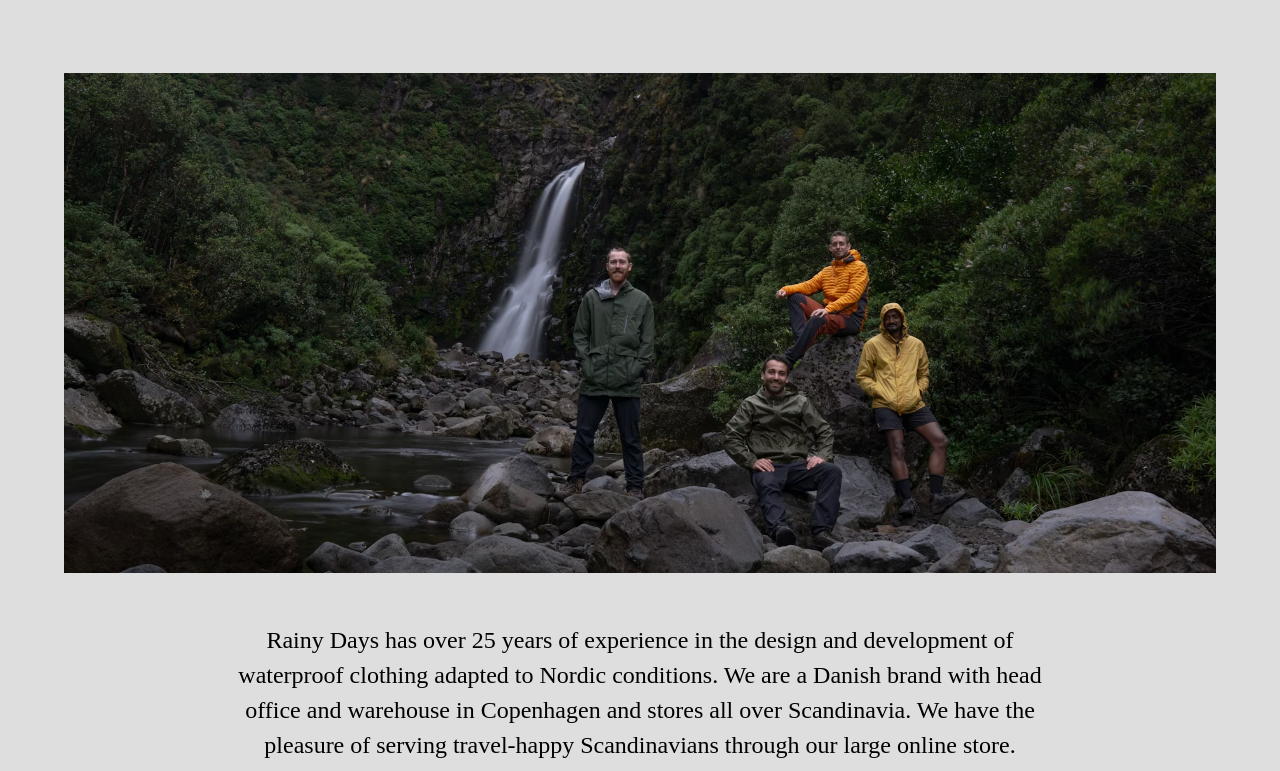
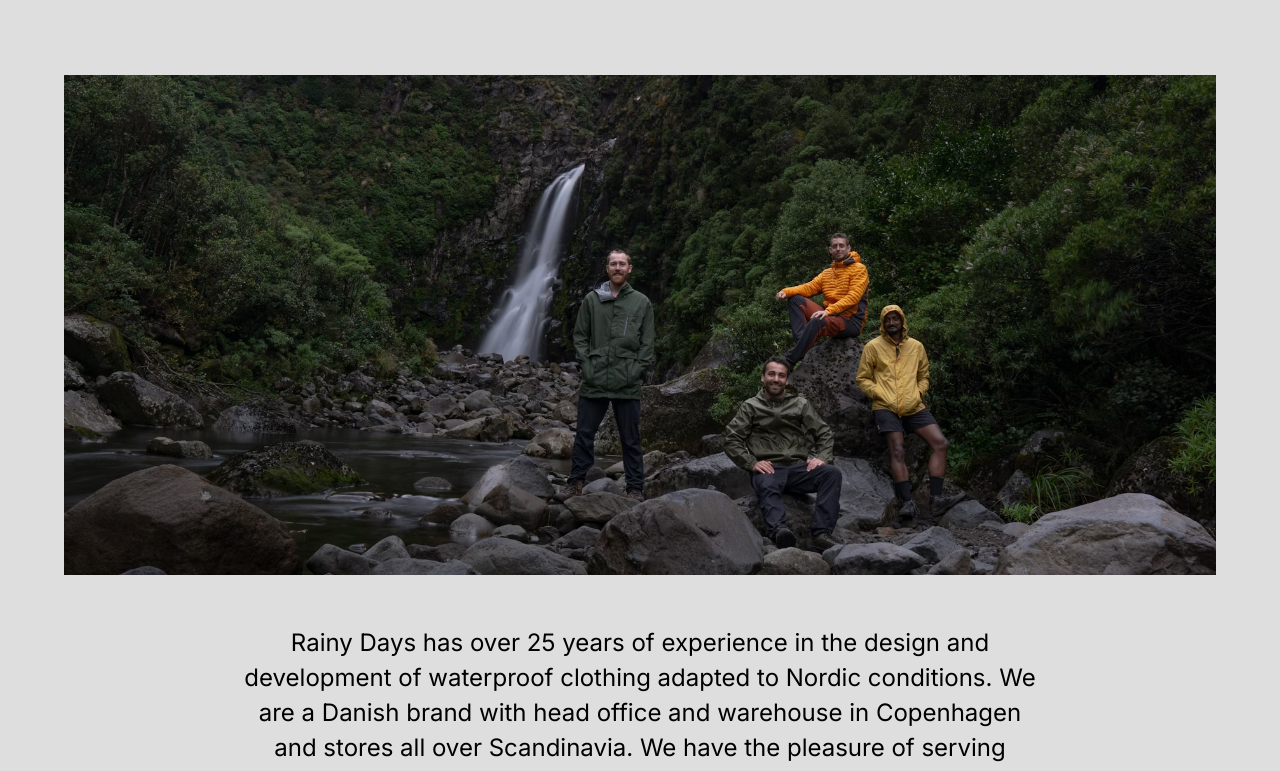
Before and after one commit to sfilips94/HTML-CSS-CA, a plain HTML site: page about.html in a window 1280 px wide. Shown: the part 212-983 px from the top of the page. Drawn offline with Linux system fonts and the light colour scheme.

Commit message:
Loaded fonts

```diff
--- a/about.html
+++ b/about.html
@@ -6,6 +6,9 @@
         <title>Rainy Days About Us</title>
         <meta name="description" content="Info about Rainy Days rain jackets." />
         <link href="styles.css" rel="stylesheet">
+        <link rel="preconnect" href="https://fonts.googleapis.com">
+        <link rel="preconnect" href="https://fonts.gstatic.com" crossorigin>
+        <link href="https://fonts.googleapis.com/css2?family=Inter:wght@100..900&display=swap" rel="stylesheet">
     </head>
     <body>
         <header>
--- a/styles.css
+++ b/styles.css
@@ -12,6 +12,7 @@ main {
 body {
     margin: 0;
     padding: 0;
+    font-family: inter, Arial, Helvetica, sans-serif;
 }
 
 header {
```
Also changed, not shown: checkout-success.html (+3 -0 lines), checkout.html (+3 -0 lines), contact.html (+3 -0 lines), index.html (+3 -0 lines), product.html (+3 -0 lines), shop.html (+3 -0 lines).
